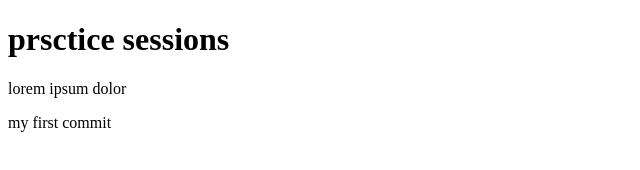
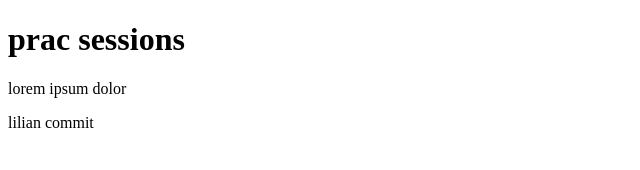
Before and after one commit to alex-mu/wednesday-class, a plain HTML site: page index.html in a window 1280 px wide. Shown: the whole page, without its empty margins (0-640 px from the left). Drawn offline with Linux system fonts and the light colour scheme.

Commit message:
lilian commit

```diff
--- a/index.html
+++ b/index.html
@@ -7,8 +7,8 @@
     <title>Document</title>
 </head>
 <body>
-    <h1>prsctice sessions</h1>
+    <h1>prac sessions</h1>
     <p>lorem ipsum dolor</p>
-    <p>my first commit</p>
+    <p>lilian commit</p>
 </body>
 </html>
```
